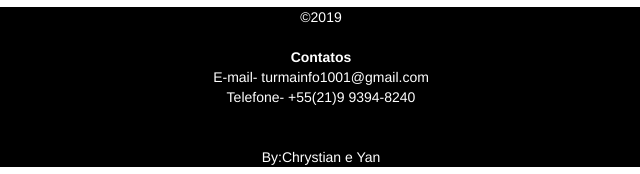
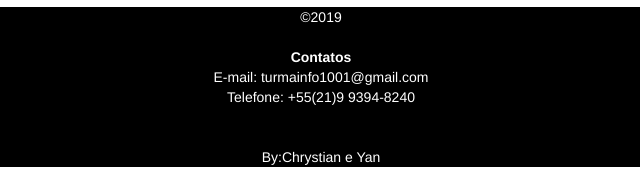
Before and after one commit to Info2001/tecnico1, a plain HTML site: page index.html in a window 1280 px wide. Shown: the part 1487-1661 px from the top of the page, 319-959 px from the left. Drawn offline with nearby package versions, Linux system fonts and the light colour scheme.

Commit message:
Update index.html

```diff
--- a/index.html
+++ b/index.html
@@ -285,8 +285,8 @@
 	     <br>
              <br>
 		<b>Contatos</b><br>
-	    E-mail-  turmainfo1001@gmail.com<br>
-	    Telefone-  +55(21)9 9394-8240<br>
+	    E-mail:  turmainfo1001@gmail.com<br>
+	    Telefone:  +55(21)9 9394-8240<br>
              <br>
 	     <br>
              By:Chrystian e Yan
```
